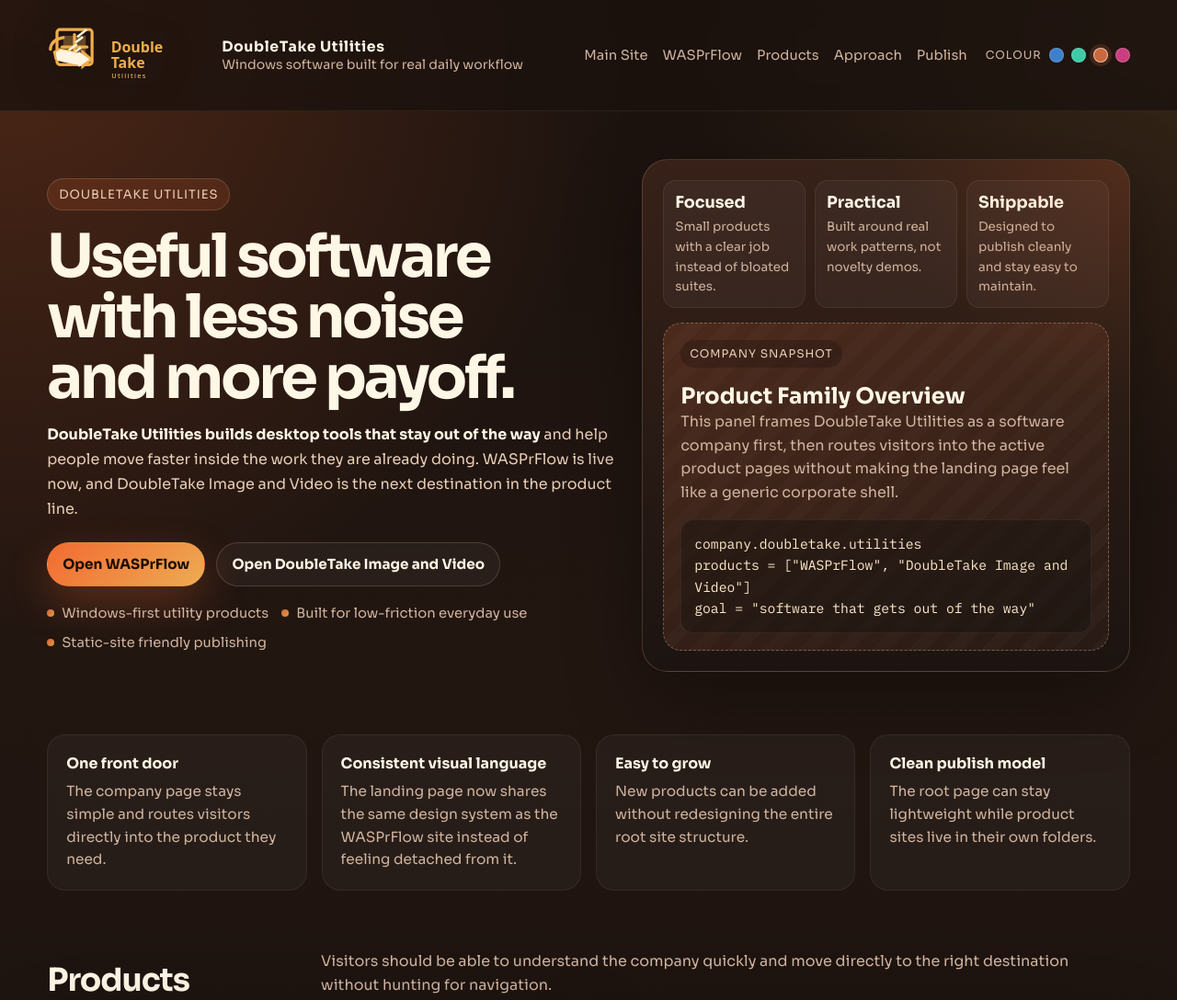
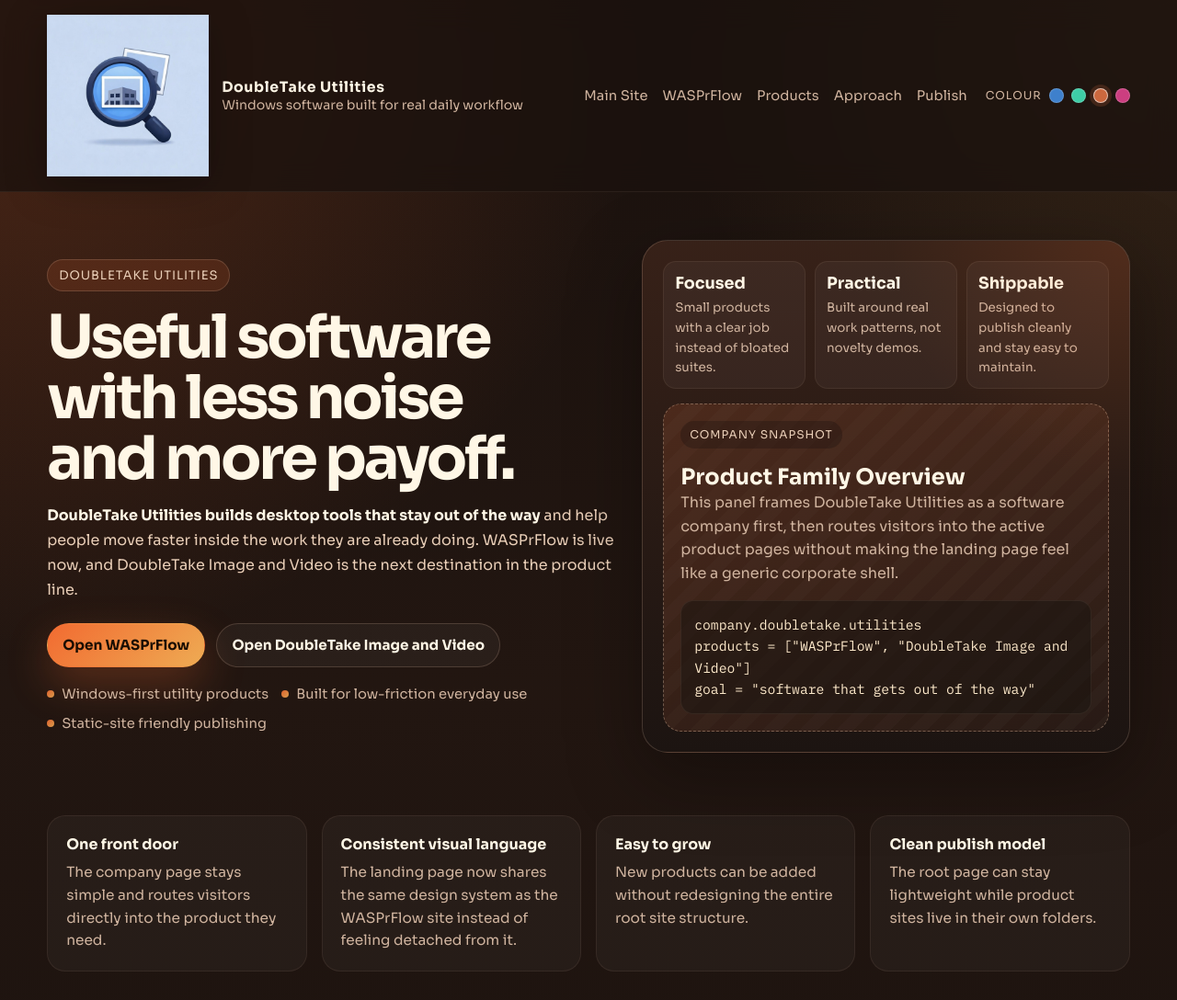
Before and after one commit to doubletakeutils/doubletakeutils.github.io, a plain HTML site: page index.html in a window 1280 px wide. Shown: the top 1088 px of the page at 92% size. Drawn offline with Linux system fonts and the light colour scheme.

Commit message:
Update DoubleTake landing logo

```diff
--- a/index.html
+++ b/index.html
@@ -9,6 +9,7 @@
     content="DoubleTake Utilities builds practical Windows software, including WASPrFlow and DoubleTake Image and Video."
   />
   <meta name="theme-color" content="#2b1808" />
+  <link rel="icon" type="image/png" href="assets/doubletake-mark.png" />
   <link rel="preconnect" href="https://fonts.googleapis.com" />
   <link rel="preconnect" href="https://fonts.gstatic.com" crossorigin />
   <link
@@ -520,7 +521,7 @@
   <header class="topbar">
     <div class="wrap nav">
       <a class="brand" href="index.html">
-        <img class="brand-mark" src="assets/logo-rebuilt-amber.svg" alt="DoubleTake Utilities logo" />
+        <img class="brand-mark" src="assets/doubletake-mark.png" alt="DoubleTake Utilities logo" />
         <span class="brand-copy">
           <b>DoubleTake Utilities</b>
           <span>Windows software built for real daily workflow</span>
```
Also changed, not shown: assets/doubletake-mark.png (added).
